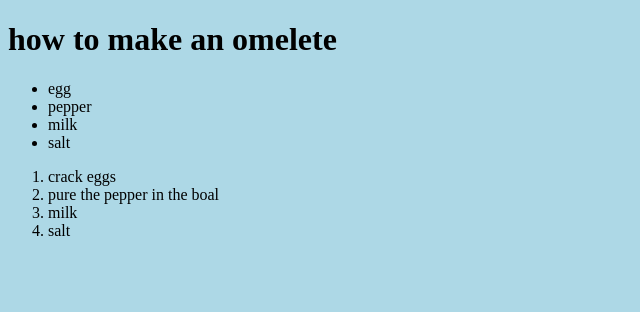
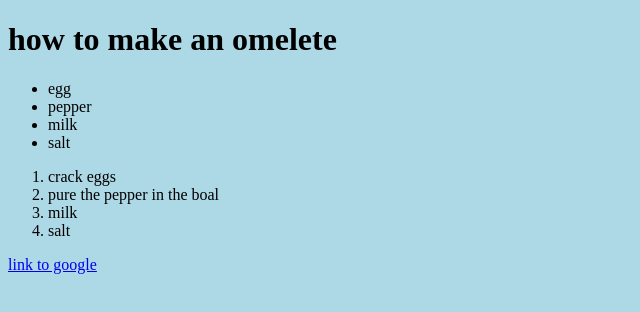
Before and after one commit to thanosntk/games-, a plain HTML site: page index.html in a window 1280 px wide. Shown: the whole page, without its empty margins (0-640 px from the left). Drawn offline with Linux system fonts and the light colour scheme.

Commit message:
added link to google to the website

```diff
--- a/index.html
+++ b/index.html
@@ -21,6 +21,8 @@
 		<li>milk</li>
 		<li>salt</li>
 	</ol>
+
+	<a href="http://www.google.com">link to google</a>
 </p>
 
 </body>
```
